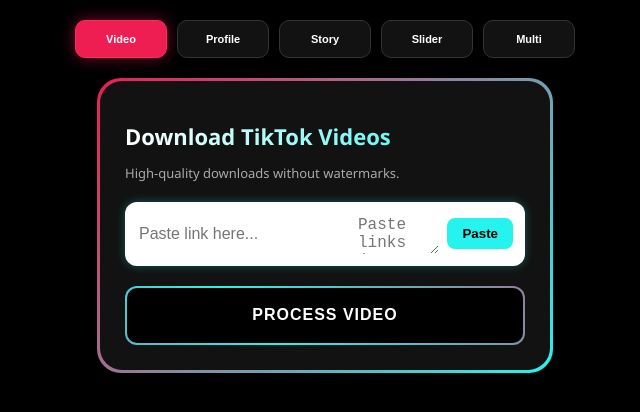
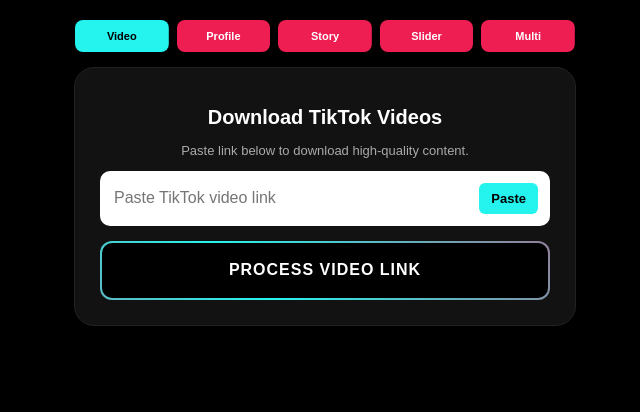
Before and after one commit to socialboosthub/tiktok-downloader, a website: page public/index.html in a window 1280 px wide. Shown: the whole page, without its empty margins (315-955 px from the left). Drawn offline with Linux system fonts and the light colour scheme.

Commit message:
Update index.html

```diff
--- a/public/index.html
+++ b/public/index.html
@@ -5,59 +5,43 @@
     <title>TikTok Downloader</title>
     <meta name="viewport" content="width=device-width, initial-scale=1.0">
     <style>
-        body { font-family: 'Segoe UI', sans-serif; background: #000; padding: 20px; margin: 0; color: white; }
+        body { font-family: Arial, sans-serif; background: #000; padding: 20px; margin: 0; color: white; }
 
         .tab-container {
-            display: flex; width: 100%; gap: 10px; margin: 0 auto 20px auto; max-width: 500px;
+            display: flex;
+            width: 100%;
+            gap: 8px;
+            margin-bottom: 15px;
+            max-width: 500px;
+            margin: 0 auto 15px auto;
+        }
+        .filter-button {
+            flex: 1; padding: 10px 0; border: none; border-radius: 8px; cursor: pointer; color: white; font-size: 11px; font-weight: bold;
+            background: linear-gradient(to bottom, #EE1D52 50%, #25F4EE 50%);
+            background-size: 100% 200%; background-position: top; transition: 0.4s ease; text-align: center;
+        }
+        .filter-button.selected { background-position: bottom; color: #000; }
+
+        .gradient-box {
+            background: #121212;
+            padding: 25px;
+            border-radius: 20px;
+            text-align: center;
+            border: 1px solid #222;
+            max-width: 450px;
+            margin: 0 auto;
+            position: relative;
         }
 
-        .filter-button {
-            flex: 1; padding: 12px 0; border: none; border-radius: 10px; cursor: pointer; color: white; font-size: 11px; font-weight: bold;
-            background: #121212; border: 1px solid #333; transition: 0.3s;
-        }
-
-        /* Highlight the selected tab with TikTok Pink */
-        .filter-button.selected {
-            background: #EE1D52;
-            border-color: #FE2C55;
-            box-shadow: 0 0 15px rgba(238, 29, 82, 0.5);
-        }
-
-        /* MAIN CARD WITH VISIBLE GLOWING BORDER */
-        .gradient-box {
-            background: #121212;
-            padding: 3px; /* This creates the border thickness */
-            border-radius: 24px;
-            max-width: 450px;
-            margin: 0 auto;
-            /* The visible TikTok colors framing the box */
-            background: linear-gradient(135deg, #EE1D52, #25F4EE);
-            box-shadow: 0 10px 40px rgba(0, 0, 0, 0.5);
-        }
-
-        .inner-content {
-            background: #121212;
-            border-radius: 22px;
-            padding: 25px;
-            height: 100%;
-        }
-
-        /* INPUT STYLING - High Contrast */
-        .input-box {
-            display: flex; align-items: center; gap: 8px; border-radius: 12px;
-            padding: 12px; background: #fff; margin: 20px 0;
-            box-shadow: 0 0 10px rgba(37, 244, 238, 0.3); /* Cyan Glow */
-        }
-
-        .input-box input, .input-box textarea {
-            flex: 1; border: none; outline: none; font-size: 16px; color: #000; font-weight: 500;
-        }
-
-        /* THE GLOWING PROCESS BUTTON */
+        /* THE GLOWING ANIMATION */
         .glow-wrapper {
-            position: relative; margin-top: 15px; border-radius: 12px; padding: 2px;
+            position: relative;
+            margin-top: 15px;
+            border-radius: 12px;
+            padding: 2px;
             background: linear-gradient(45deg, #EE1D52, #25F4EE, #EE1D52, #25F4EE);
-            background-size: 400%; animation: glowing 8s linear infinite;
+            background-size: 400%;
+            animation: glowing 8s linear infinite;
         }
 
         @keyframes glowing {
@@ -73,19 +57,21 @@
         }
         .process-btn.active { display: block; }
 
-        .action-btn { border: none; background: #25F4EE; color: #000; padding: 8px 15px; border-radius: 8px; font-weight: bold; cursor: pointer; }
+        /* INPUT STYLING */
+        .input-box { display: flex; align-items: center; gap: 8px; border-radius: 10px; padding: 12px; background: white; margin-bottom: 15px; }
+        .input-box input, .input-box textarea { flex: 1; border: none; outline: none; font-size: 16px; color: #333; }
+        .input-box textarea { height: 80px; resize: none; display: none; }
+
+        .action-btn { border: none; background: #25F4EE; color: #000; padding: 8px 12px; border-radius: 6px; font-weight: bold; cursor: pointer; font-size: 13px; }
 
         /* LOADING UI */
-        #loader-stage { display: none; flex-direction: column; align-items: center; padding: 40px 0; }
-        .tiktok-spinner { position: relative; width: 60px; height: 60px; margin-bottom: 20px; }
-        .tiktok-spinner div { position: absolute; width: 100%; height: 100%; border-radius: 50%; opacity: 0.9; mix-blend-mode: screen; }
+        #loader-stage { display: none; flex-direction: column; align-items: center; padding: 20px; }
+        .tiktok-spinner { position: relative; width: 50px; height: 50px; margin-bottom: 15px; }
+        .tiktok-spinner div { position: absolute; width: 100%; height: 100%; border-radius: 50%; opacity: 0.8; mix-blend-mode: screen; }
         .cyan { background-color: #25F4EE; animation: move-cyan 1.5s infinite ease-in-out; }
         .pink { background-color: #EE1D52; animation: move-pink 1.5s infinite ease-in-out; animation-delay: -0.75s; }
-
-        @keyframes move-cyan { 0%, 100% { transform: translateX(-18px); } 50% { transform: translateX(18px); } }
-        @keyframes move-pink { 0%, 100% { transform: translateX(18px); } 50% { transform: translateX(-18px); } }
-
-        h1 { font-size: 22px; margin-bottom: 10px; background: linear-gradient(to right, #fff, #25F4EE); -webkit-background-clip: text; -webkit-text-fill-color: transparent; }
+        @keyframes move-cyan { 0%, 100% { transform: translateX(-15px); } 50% { transform: translateX(15px); } }
+        @keyframes move-pink { 0%, 100% { transform: translateX(15px); } 50% { transform: translateX(-15px); } }
     </style>
 </head>
 <body>
@@ -99,24 +85,23 @@
     </div>
 
     <div class="gradient-box">
-        <div class="inner-content">
         <div id="main-ui">
-                <h1 id="page-title">Download TikTok Videos</h1>
-                <p id="page-desc" style="font-size: 13px; color: #aaa;">High-quality downloads without watermarks.</p>
+            <h1 id="page-title" style="font-size: 20px;">Download TikTok Videos</h1>
+            <p id="page-desc" style="font-size: 13px; color: #aaa;">Paste link below to download high-quality content.</p>
 
             <div class="input-box">
-                    <input type="text" id="main-input" placeholder="Paste link here..." oninput="toggleActionButtons()">
+                <input type="text" id="main-input" placeholder="Paste TikTok video link" oninput="toggleActionButtons()">
                 <textarea id="multi-input" placeholder="Paste links (one per line)" oninput="toggleActionButtons()"></textarea>
                 <button class="action-btn" id="paste-btn" onclick="handlePaste()">Paste</button>
-                    <button class="action-btn" id="clear-btn" style="display:none; background:#ff4b4b; color:white;" onclick="handleClear()">X</button>
+                <button class="action-btn" id="clear-btn" style="display:none" onclick="handleClear()">Clear</button>
             </div>
 
             <div class="glow-wrapper">
-                    <button id="pbtn-0" class="process-btn active" onclick="go('video-download.html')">Process Video</button>
-                    <button id="pbtn-1" class="process-btn" onclick="go('profile-download.html')">Process Profile</button>
-                    <button id="pbtn-2" class="process-btn" onclick="go('story-download.html')">Process Story</button>
-                    <button id="pbtn-3" class="process-btn" onclick="go('slider-download.html')">Process Slider</button>
-                    <button id="pbtn-4" class="process-btn" onclick="go('download.html')">Process Multi</button>
+                <button id="pbtn-0" class="process-btn active" onclick="go('video-download.html')">Process Video Link</button>
+                <button id="pbtn-1" class="process-btn" onclick="go('profile-download.html')">Process Profile Link</button>
+                <button id="pbtn-2" class="process-btn" onclick="go('story-download.html')">Process Story Link</button>
+                <button id="pbtn-3" class="process-btn" onclick="go('slider-download.html')">Process Slider Link</button>
+                <button id="pbtn-4" class="process-btn" onclick="go('download.html')">Process Multi Links</button>
             </div>
         </div>
 
@@ -125,13 +110,11 @@
                 <div class="cyan"></div>
                 <div class="pink"></div>
             </div>
-                <p style="letter-spacing: 2px; font-weight: bold; color: #25F4EE;">SUCCESS! PREPARING...</p>
-            </div>
+            <p style="letter-spacing: 2px; font-weight: bold; font-size: 14px;">SUCCESS! ANALYZING...</p>
         </div>
     </div>
 
     <script>
-        // ... (The JavaScript from the previous message stays the same) ...
         const tabConfigs = [
             { title: "Download TikTok Videos", target: "video-download.html" },
             { title: "TikTok Profile Downloader", target: "profile-download.html" },
@@ -155,8 +138,7 @@
         }
 
         function toggleActionButtons() {
-            const input = activeTab === 4 ? document.getElementById('multi-input') : document.getElementById('main-input');
-            const val = input.value;
+            const val = (activeTab === 4 ? document.getElementById('multi-input') : document.getElementById('main-input')).value;
             document.getElementById('paste-btn').style.display = val ? 'none' : 'block';
             document.getElementById('clear-btn').style.display = val ? 'block' : 'none';
         }
@@ -178,14 +160,17 @@
 
         function go(targetFile) {
             const val = (activeTab === 4 ? document.getElementById('multi-input') : document.getElementById('main-input')).value.trim();
-            if (!val) return;
+            if (!val) return alert("Paste a link first!");
 
+            // Trigger In-Page Loader
             document.getElementById('main-ui').style.display = 'none';
+            document.getElementById('tabs').style.opacity = '0.3';
             document.getElementById('loader-stage').style.display = 'flex';
 
+            // Wait 1.5s for "cool effect" then redirect
             setTimeout(() => {
                 window.location.href = targetFile + "?links=" + encodeURIComponent(val);
-            }, 1200);
+            }, 1500);
         }
     </script>
 </body>
```
Lines whose indentation alone changed are shown as unchanged.
